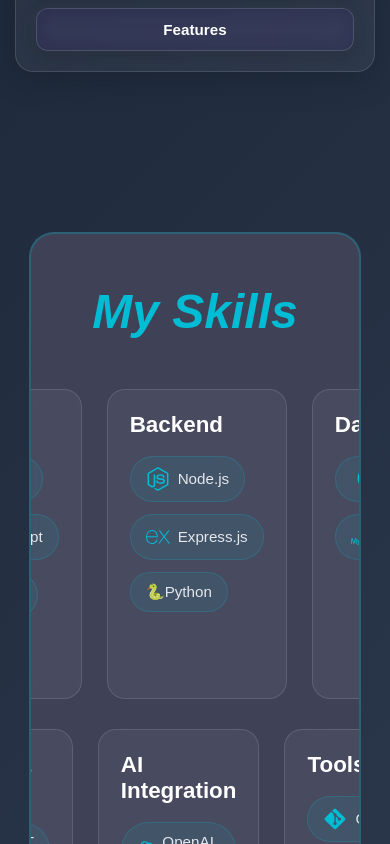
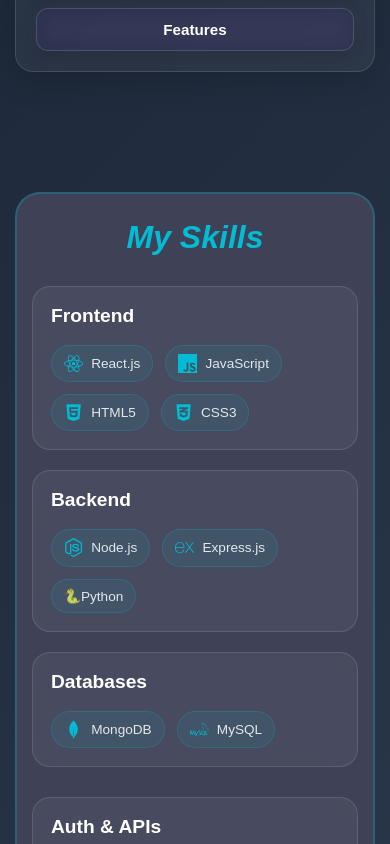
Before and after one commit to Sai-Tejaswini-02/My_Portfolio, a React (Vite) app in the folder my-ui/: page / in a window 390 px wide. Shown: the part 2680-3524 px from the top of the page. Built offline with nearby package versions, Linux system fonts and the light colour scheme.

Commit message:
my portfolio

```diff
--- a/my-ui/src/components/Skills.css
+++ b/my-ui/src/components/Skills.css
@@ -6,25 +6,18 @@
 
 .skills-container {
   background: #3f4257;
-
   border: 2px solid rgba(0, 188, 212, 0.25);
-
   border-radius: 25px;
-
   padding: 50px 30px;
-
   overflow: hidden;
 }
 
 .skills-title {
   text-align: center;
-
   font-size: 3rem;
   font-style: italic;
   font-weight: 700;
-
   color: #00bcd4;
-
   margin-bottom: 50px;
 }
 
@@ -32,39 +25,30 @@
   display: flex;
   justify-content: center;
   gap: 25px;
-
   margin-bottom: 30px;
   min-height: auto;
+  flex-wrap: wrap; /* FIXED for responsiveness */
 }
 
 .category-card {
   width: 350px;
   min-height: 220px;
-
   background: rgba(255, 255, 255, 0.05);
-
   backdrop-filter: blur(12px);
-
   border: 1px solid rgba(255, 255, 255, 0.12);
-
   border-radius: 18px;
-
   padding: 22px;
-
   transition: 0.3s ease;
 }
 
 .category-card:hover {
   transform: translateY(-5px);
-
   border-color: rgba(0, 188, 212, 0.5);
 }
 
 .category-card h3 {
   color: #ffffff;
-
   font-size: 1.4rem;
-
   margin-bottom: 18px;
 }
 
@@ -78,25 +62,17 @@
   display: flex;
   align-items: center;
   gap: 8px;
-
   padding: 10px 15px;
-
   border-radius: 999px;
-
   background: rgba(0, 188, 212, 0.08);
-
   border: 1px solid rgba(0, 188, 212, 0.2);
-
   color: #e5e7eb;
-
   font-size: 0.95rem;
-
   transition: 0.3s ease;
 }
 
 .skill-badge:hover {
   background: rgba(0, 188, 212, 0.15);
-
   border-color: #00bcd4;
 }
 
@@ -104,3 +80,79 @@
   color: #00bcd4;
   font-size: 1.5rem;
 }
+
+
+/* =========================
+   TABLET (FIX START HERE)
+========================= */
+@media (max-width: 992px) {
+
+  .skills-section {
+    width: 95%;
+    padding: 80px 0;
+  }
+
+  .skills-container {
+    padding: 40px 20px;
+  }
+
+  .skills-title {
+    font-size: 2.5rem;
+  }
+
+  .skills-row {
+    flex-wrap: wrap;
+    justify-content: center;
+  }
+
+  .category-card {
+    width: 100%;
+    max-width: 500px;
+  }
+}
+
+
+/* =========================
+   MOBILE
+========================= */
+@media (max-width: 576px) {
+
+  .skills-section {
+    width: 100%;
+    padding: 60px 15px;
+  }
+
+  .skills-container {
+    padding: 25px 15px;
+  }
+
+  .skills-title {
+    font-size: 2rem;
+    margin-bottom: 30px;
+  }
+
+  .skills-row {
+    flex-direction: column;
+    align-items: center;
+    gap: 20px;
+  }
+
+  .category-card {
+    width: 100%;
+    min-height: auto;
+    padding: 18px;
+  }
+
+  .category-card h3 {
+    font-size: 1.2rem;
+  }
+
+  .skill-badge {
+    font-size: 0.85rem;
+    padding: 8px 12px;
+  }
+
+  .skill-badge svg {
+    font-size: 1.2rem;
+  }
+}
```
